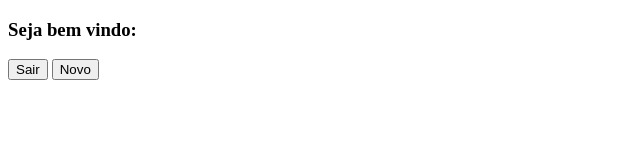
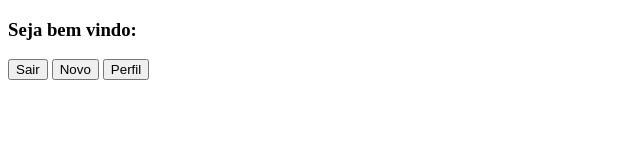
Before and after one commit to srodrigo28/simples-localStorage-nav, a plain HTML site: page painel.html in a window 1280 px wide. Shown: the whole page, without its empty margins (0-640 px from the left). Drawn offline with Linux system fonts and the light colour scheme.

Commit message:
Update painel.html

```diff
--- a/painel.html
+++ b/painel.html
@@ -10,6 +10,7 @@
     <h3>Seja bem vindo: <span id="nome_gravado"></span></h3>
     <button id="btn_sair">Sair</button>
     <button id="btn_novo">Novo</button>
+    <button id="btn_perfil">Perfil</button>
 
     <script>
         nome_gravado.textContent = localStorage.getItem('nome')
```
